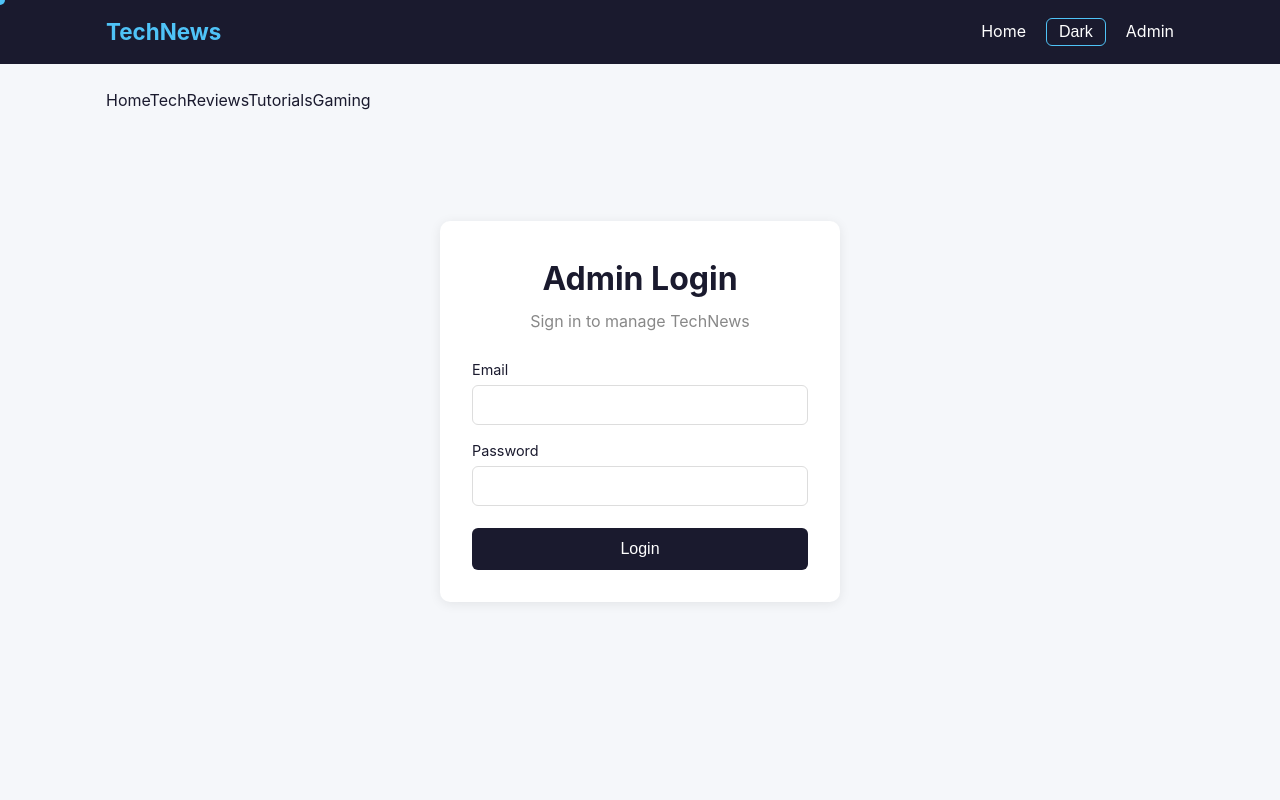
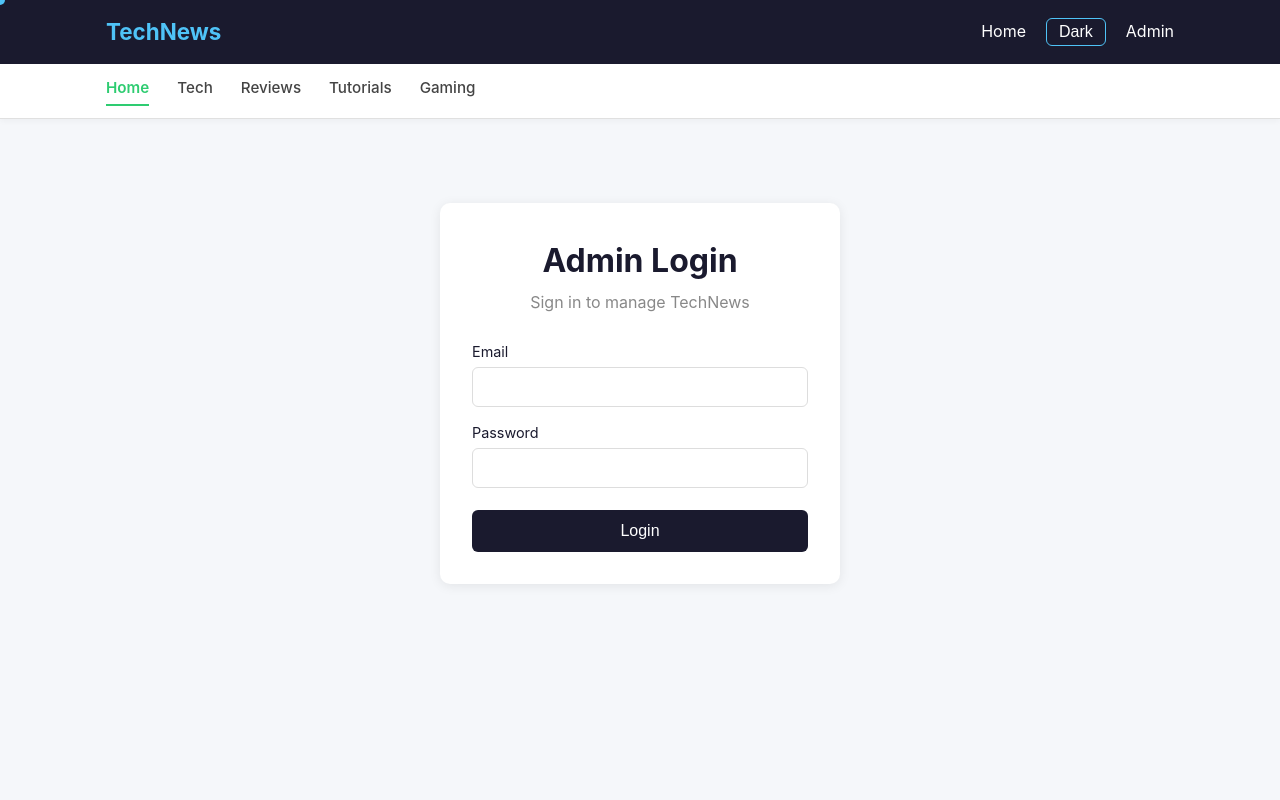
Before and after one commit to MUsunuruCharanSai/TechNews, a React (Vite) app in the folder frontend/: page /admin/login in a window 1280 px wide. Shown: the top 800 px of the page. Built offline with nearby package versions, Linux system fonts and the light colour scheme; no server answers; the HTML template or start-up script is replaced by a standard one.

Commit message:
add styles for share and sub navbar

```diff
--- a/frontend/src/index.css
+++ b/frontend/src/index.css
@@ -68,6 +68,46 @@ a {
 
 .btn-link:hover {
   color: #4fc3f7;
+}
+
+/* sub navbar */
+.sub-navbar {
+  background: #fff;
+  border-bottom: 1px solid #e0e0e0;
+  box-shadow: 0 2px 6px rgba(0, 0, 0, 0.04);
+}
+
+.sub-nav-inner {
+  display: flex;
+  gap: 28px;
+  padding-top: 12px;
+  padding-bottom: 12px;
+  overflow-x: auto;
+}
+
+.sub-link {
+  font-size: 0.95rem;
+  font-weight: 500;
+  color: #444;
+  white-space: nowrap;
+  padding-bottom: 4px;
+  border-bottom: 2px solid transparent;
+}
+
+.sub-link:hover {
+  color: #1a1a2e;
+}
+
+.sub-link.active {
+  color: #2ecc71;
+  border-bottom-color: #2ecc71;
+  font-weight: 600;
+}
+
+.category-title {
+  font-size: 1.4rem;
+  margin-bottom: 20px;
+  color: #1a1a2e;
 }
 
 /* hero */
@@ -240,6 +280,47 @@ a {
   font-size: 0.75rem;
 }
 
+.news-card-meta-right {
+  display: flex;
+  align-items: center;
+  gap: 10px;
+}
+
+/* share */
+.share-box {
+  display: flex;
+  align-items: center;
+  gap: 8px;
+}
+
+.share-btn {
+  padding: 6px 14px;
+  background: #1a1a2e;
+  color: #fff;
+  border: none;
+  border-radius: 4px;
+  font-size: 0.82rem;
+  cursor: pointer;
+}
+
+.share-btn:hover {
+  background: #2d2d4a;
+}
+
+.share-msg {
+  font-size: 0.8rem;
+  color: #2ecc71;
+}
+
+body.dark .share-btn {
+  background: #4fc3f7;
+  color: #1a1a2e;
+}
+
+body.dark .share-btn:hover {
+  background: #81d4fa;
+}
+
 /* pagination */
 .pagination {
   display: flex;
@@ -364,6 +445,19 @@ a {
   margin: 12px 0;
   font-size: 1.9rem;
   color: #1a1a2e;
+}
+
+.detail-title-row {
+  display: flex;
+  justify-content: space-between;
+  align-items: flex-start;
+  gap: 16px;
+  margin: 12px 0;
+}
+
+.detail-title-row h1 {
+  margin: 0;
+  flex: 1;
 }
 
 .detail-desc {
@@ -1092,6 +1186,28 @@ body.dark {
   color: #e0e0e0;
 }
 
+body.dark .sub-navbar {
+  background: #1a1a24;
+  border-color: #333;
+}
+
+body.dark .sub-link {
+  color: #ccc;
+}
+
+body.dark .sub-link:hover,
+body.dark .sub-link.active {
+  color: #4fc3f7;
+}
+
+body.dark .sub-link.active {
+  border-bottom-color: #4fc3f7;
+}
+
+body.dark .category-title {
+  color: #e0e0e0;
+}
+
 body.dark .item-card,
 body.dark .detail-card,
 body.dark .panel,
```
